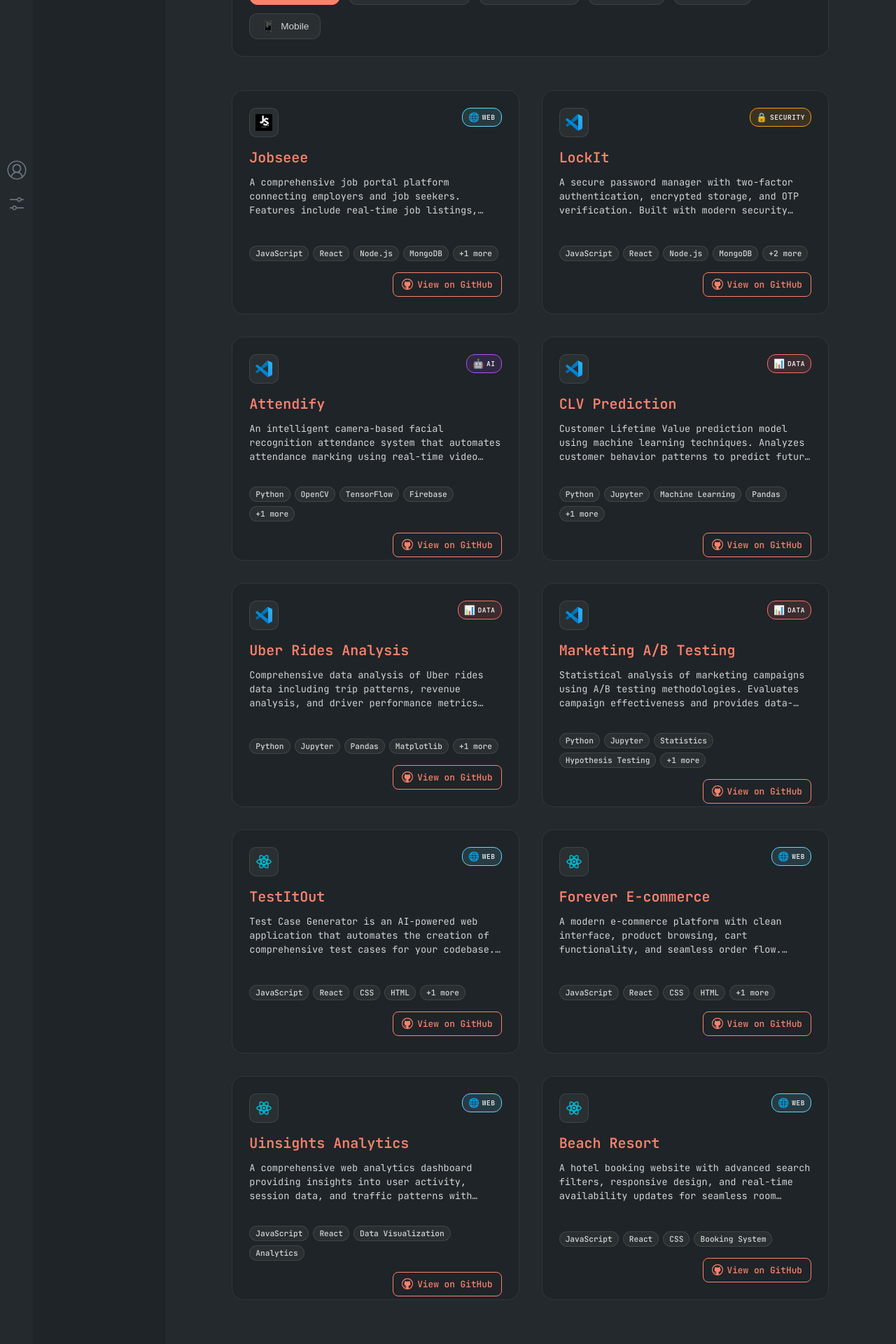
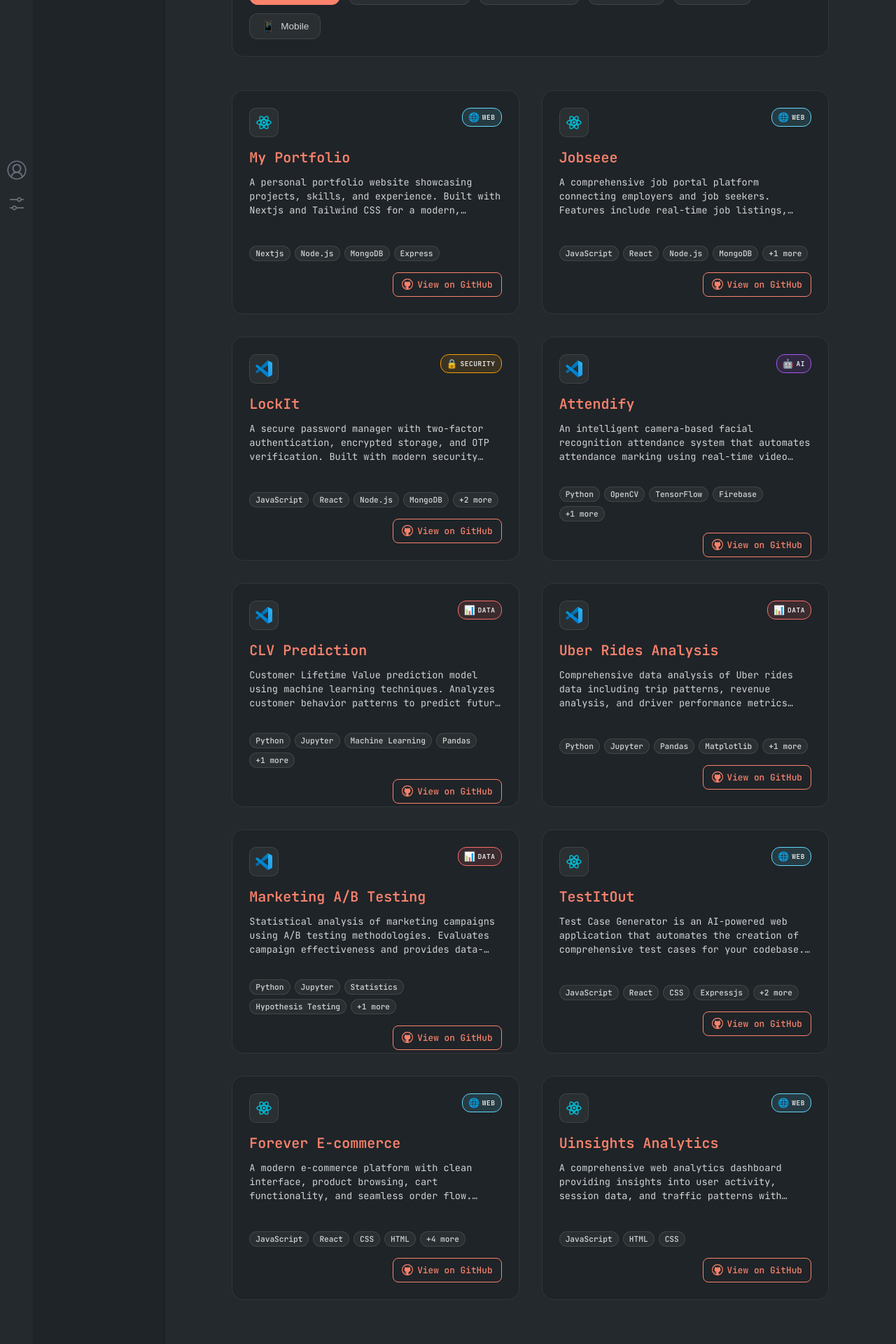
Before and after one commit to heenap04/MyPortfolio, a Next.js app in the folder Portfolio/: page /projects in a window 1280 px wide. Shown: the part 460-2380 px from the top of the page at 70% size. Built offline with nearby package versions, Linux system fonts and the light colour scheme.

Commit message:
project add

```diff
--- a/Portfolio/data/projects.ts
+++ b/Portfolio/data/projects.ts
@@ -10,10 +10,20 @@ export interface Project {
 
 export const projects: Project[] = [
   {
+    title: 'My Portfolio',
+    description:
+      'A personal portfolio website showcasing projects, skills, and experience. Built with Nextjs and Tailwind CSS for a modern, responsive design.',
+    logo: '/logos/react_icon.svg',
+    link: 'https://github.com/heenap04/MyPortfolio',
+    slug: 'Portfolio',
+    category: 'web',
+    technologies: ['Nextjs', 'Node.js', 'MongoDB', 'Express'],
+  },
+  {
     title: 'Jobseee',
     description:
       'A comprehensive job portal platform connecting employers and job seekers. Features include real-time job listings, advanced search filters, secure authentication, dynamic dashboards, and seamless application tracking.',
-    logo: '/logos/jobseee.jpg',
+    logo: '/logos/react_icon.svg',
     link: 'https://github.com/heenap04/Jobseee_jobportal_final',
     slug: 'Jobseee',
     category: 'web',
@@ -77,7 +87,7 @@ export const projects: Project[] = [
     link: 'https://github.com/heenap04/TestItOut',
     slug: 'TestIOut',
     category: 'web',
-    technologies: ['JavaScript', 'React', 'CSS', 'HTML', 'E-commerce'],
+    technologies: ['JavaScript', 'React', 'CSS', 'Expressjs', 'Node.js', 'OpenAI API'],
   },
   {
     title: 'Forever E-commerce',
@@ -87,7 +97,7 @@ export const projects: Project[] = [
     link: 'https://github.com/heenap04/E-commerce',
     slug: 'Forever',
     category: 'web',
-    technologies: ['JavaScript', 'React', 'CSS', 'HTML', 'E-commerce'],
+    technologies: ['JavaScript', 'React', 'CSS', 'HTML', 'E-commerce', 'Expressjs' , 'Node.js' , 'MongoDB'],
   },
   {
     title: 'Uinsights Analytics',
@@ -97,16 +107,6 @@ export const projects: Project[] = [
     link: 'https://github.com/heenap04/Uinsights-website',
     slug: 'Uinsights',
     category: 'web',
-    technologies: ['JavaScript', 'React', 'Data Visualization', 'Analytics'],
-  },
-  {
-    title: 'Beach Resort',
-    description:
-      'A hotel booking website with advanced search filters, responsive design, and real-time availability updates for seamless room reservations.',
-    logo: '/logos/react_icon.svg',
-    link: 'https://github.com/heenap04/HotelBookingwebsite',
-    slug: 'Beach Resort',
-    category: 'web',
-    technologies: ['JavaScript', 'React', 'CSS', 'Booking System'],
+    technologies: ['JavaScript', 'HTML','CSS'],
   },
 ];
```
